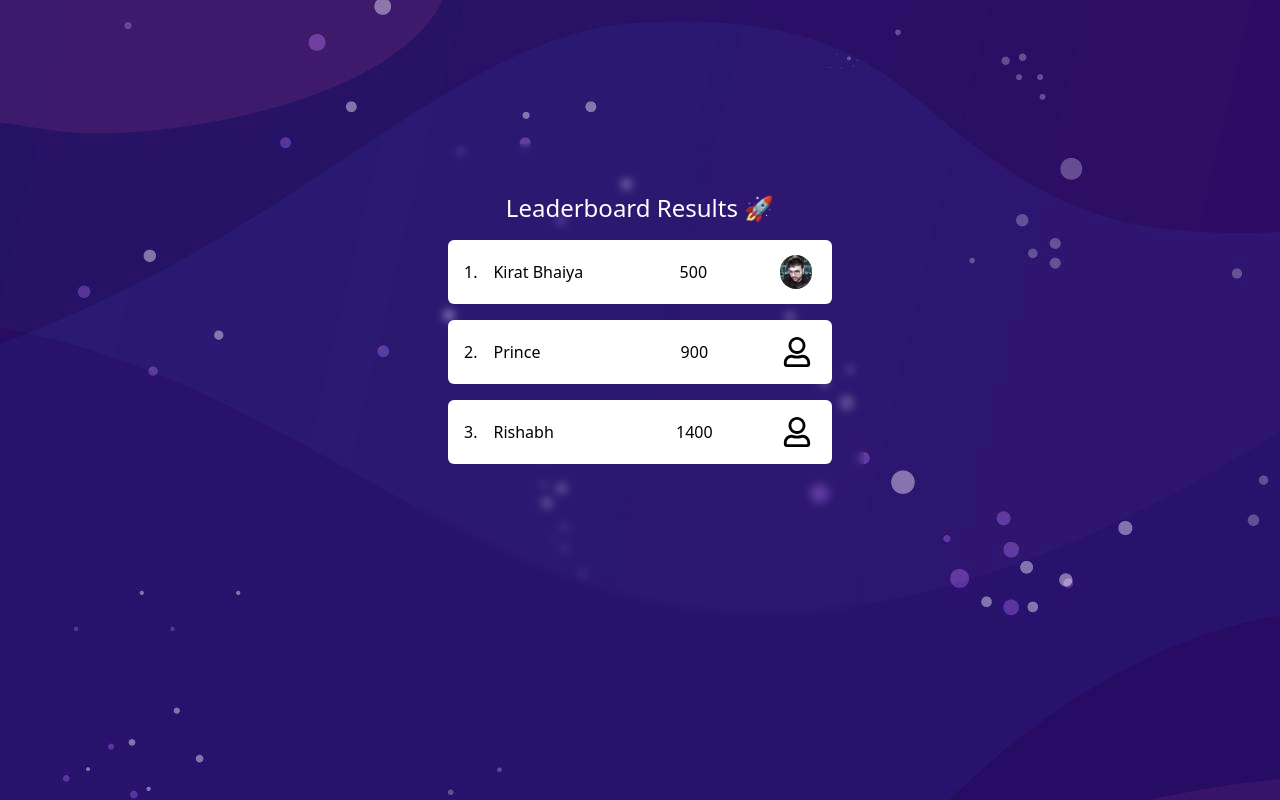
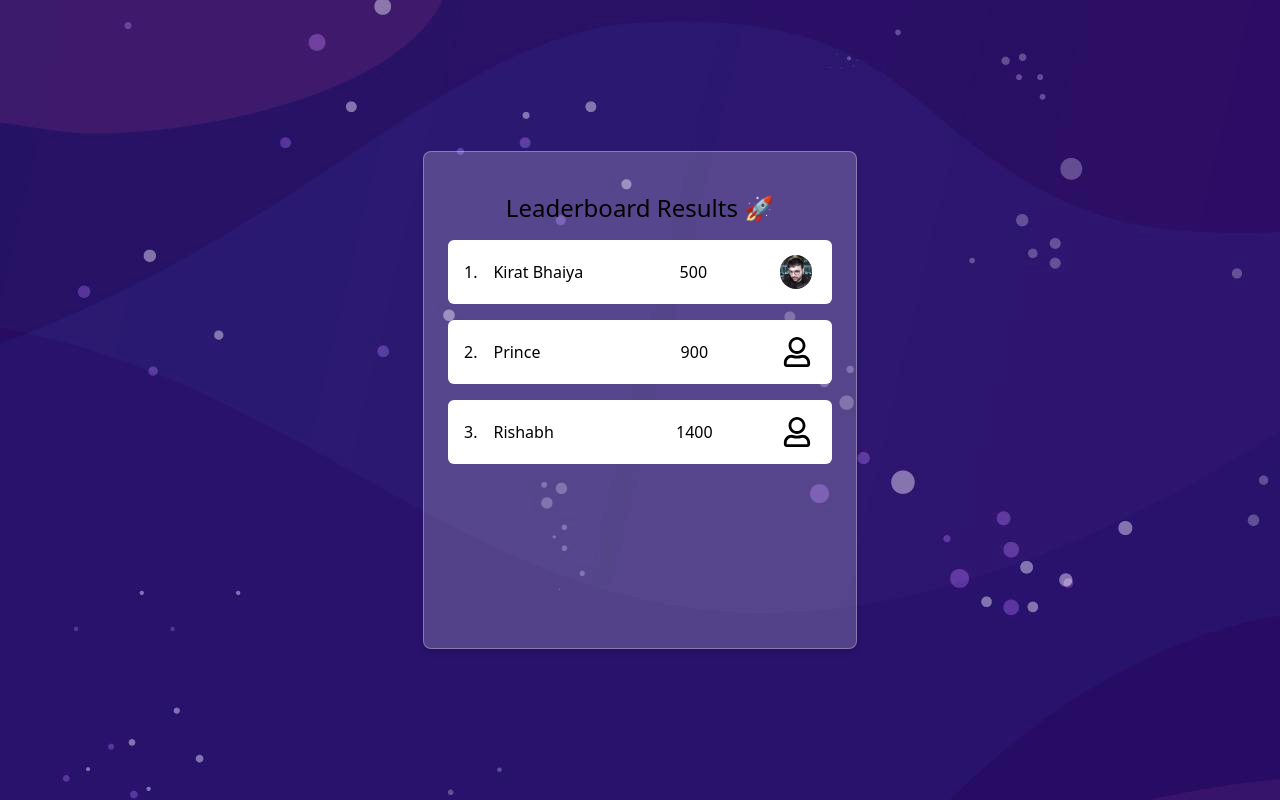
Before and after one commit to hkirat/quiz-app-next, a React (Vite) app: page / in a window 1280 px wide. Built offline with nearby package versions, Linux system fonts and the light colour scheme.

Commit message:
Added Bg drop

```diff
--- a/src/pages/Leaderboard.tsx
+++ b/src/pages/Leaderboard.tsx
@@ -5,11 +5,11 @@ function Leaderboard() {
     leaderboardData.sort((a, b) => a.points - b.points);
 
     return (
-        <div className="bg-[rgba(255, 255, 255, 0.2)] text-white p-8 rounded-[16px] backdrop-blur-sm">
-            <h1 className="text-2xl text-center my-4">
+        <div className="bg-opacity-20 bg-white backdrop-blur-5 border border-opacity-30 border-solid border-white dark:border-gray-800 dark:bg-gray-800 dark:bg-opacity-20 p-6 rounded-lg shadow-md">
+            <h1 className="text-2xl text-center my-4 text-wh">
                 Leaderboard Results 🚀
             </h1>
-            <div className=" h-96">
+            <div className="overflow-y-scroll h-96">
                 {leaderboardData.map((el, index) => (
                     <Card
                         sno={index + 1}
```
